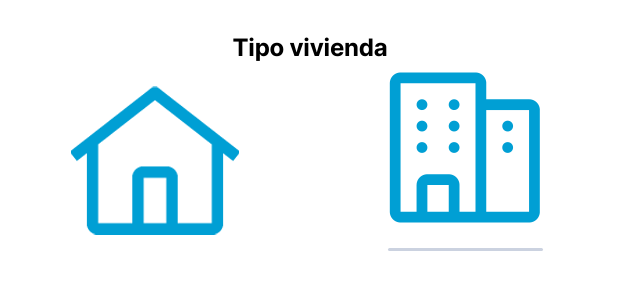
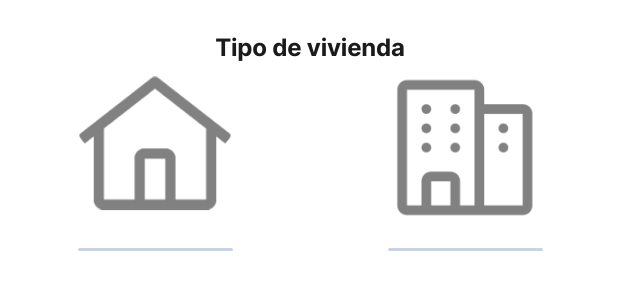
Before and after one commit to InfiniteDesignES/comproinmuebles.com, a React (Vite) app: page /sell in a window 1280 px wide. Shown: the top 300 px of the page, without its empty margins (0-640 px from the left). Built offline with nearby package versions, Linux system fonts and the light colour scheme.

Commit message:
Animaciones tipo vivienda hechos

```diff
--- a/src/components/venderahora/segundo/TipoVivienda.jsx
+++ b/src/components/venderahora/segundo/TipoVivienda.jsx
@@ -1,26 +1,66 @@
+import React, { useState } from 'react';
+
 export default function TipoVivienda() {
+  const [hovers, setHovers] = useState([false, false]);
+  const [selected, setSelected] = useState(null);
+
+  const handleMouseEnter = (index) => {
+    setHovers(hovers.map((hover, i) => (i === index ? true : hover)));
+  };
+
+  const handleMouseLeave = (index) => {
+    setHovers(hovers.map((hover, i) => (i === index ? false : hover)));
+  };
+
+  const handleClick = (index) => {
+    setSelected(index);
+  };
+
   return (
     <div className="tipoVivienda max-w-[620px] w-full md:max-h-[400px] max-h-[500px] h-full bg-[var(--fondo-informacion-vivienda)] rounded-md flex items-center justify-around flex-col py-8">
-      <h3 className="text-2xl font-semibold">Tipo vivienda</h3>
+      <h3 className="text-2xl font-bold text-0">Tipo de vivienda</h3>
       <div className="grid grid-cols-1 md:grid-cols-2 w-full h-full">
         <div className="flex flex-col w-full items-center justify-center">
-          <img
-            src="icons/casa.svg"
-            alt="Icono chalet"
-            className="max-w-[168px] h-[168px] object-contain cursor-pointer"
-          />
-          {/* <p className="text-3xl font-medium text-[var(--azul-secundario)]">Casa</p> */}
-        </div>
-        <div className="flex flex-col w-full items-center justify-center ">
-          <div className="divImagenFormulario">
+          <div
+            className={`divImagenFormulario ${selected !== 0 ? 'colorGrisFormulario' : ''}`}
+            onClick={() => handleClick(0)}
+            onMouseEnter={() => handleMouseEnter(0)}
+            onMouseLeave={() => handleMouseLeave(0)}
+          >
             <img
-              src="icons/piso.svg"
+              src="icons/casa.svg"
               alt="Icono chalet"
-              className="max-w-[168px] h-[168px] w-full object-contain cursor-pointer hoverImagenFormulario"
+              className="max-w-[168px] h-[168px] object-contain cursor-pointer hoverImagenFormulario"
             />
           </div>
 
-          <div className="w-6/12 h-[3px] bg-[var(--color-borde)] my-4 rounded-md hoverDivisorFormulario"></div>
+          <div
+            className={`w-6/12 h-[3px] bg-[var(--color-borde)] my-4 rounded-md hoverDivisorFormulario ${
+              hovers[0] ? 'divDisivorFormulario' : ''
+            }`}
+          ></div>
+          {/* <p className="text-3xl font-medium text-[var(--azul-secundario)]">Piso</p> */}
+        </div>
+        <div className="flex flex-col w-full items-center justify-center">
+          <div
+            className={`divImagenFormulario ${selected !== 1 ? 'colorGrisFormulario' : ''}`}
+            onClick={() => handleClick(1)}
+            onMouseEnter={() => handleMouseEnter(1)}
+            onMouseLeave={() => handleMouseLeave(1)}
+          >
+            <img
+              src="icons/piso.svg"
+              alt="Icono piso"
+              className="max-w-[168px] h-[168px] object-contain cursor-pointer hoverImagenFormulario"
+            />
+
+          </div>
+
+          <div
+            className={`w-6/12 h-[3px] bg-[var(--color-borde)] my-4 rounded-md hoverDivisorFormulario ${
+              hovers[1] ? 'divDisivorFormulario' : ''
+            }`}
+          ></div>
           {/* <p className="text-3xl font-medium text-[var(--azul-secundario)]">Piso</p> */}
         </div>
       </div>
--- a/src/pages/Vender.jsx
+++ b/src/pages/Vender.jsx
@@ -23,7 +23,7 @@ export default function Vender() {
   };
 
   return (
-    <main className="flex justify-center items-center h-screen bg-[url('images/Background.svg')] bg-cover">
+    <main className="flex justify-center items-center h-screen bg-[url('images/Background2.svg')] bg-cover">
       <Header />
       {renderComponent()}
     </main>
--- a/src/styles/Tailwind.css
+++ b/src/styles/Tailwind.css
@@ -28,20 +28,31 @@
 
 @layer components {
   .gradiente {
-    background-image: linear-gradient(135deg, #2CD9FF 0%, #009FD4 100%);
+    background-image: linear-gradient(135deg, #2cd9ff 0%, #009fd4 100%);
   }
 
-  .hoverImagenFormulario:hover + .hoverDivisorFormulario {
-    background-color: #009FD4;
-    transition: all 0.3s;
+ /* //; */
+
+  .divImagenFormulario {
+    transition: all 0.2s;
   }
 
-  .divImagenFormulario:hover{
-    scale: 0.5;
-    transition: all 0.3s;
+  .divImagenFormulario:hover {
+    scale: 1.02;
+    transition: all 0.2s;
   }
 
-  .hoverDivisorFormulario{
-    transition: all 0.3s;
+  .colorGrisFormulario {
+    filter: grayscale(100%);
+    scale: 0.9;
+  }
+
+  .divDisivorFormulario {
+    transition: all 0.1s;
+    background-color: #009fd4!important;
+  }
+
+  .hoverDivisorFormulario {
+    transition: all 0.2s;
   }
 }
--- a/tailwind.config.js
+++ b/tailwind.config.js
@@ -3,7 +3,7 @@ export default {
   content: ['./index.html', './src/**/*.{js,ts,jsx,tsx}'],
   theme: {
     colors: {
-      0: '#000',
+      0: '#1b1b1b',
       '01': '#717D96',
       '02': '#CBD2E0',
       50: '#EFFBFF',
```
Also changed, not shown: public/icons/casa.svg, 1 other file (tests, documents, lock files or other folders).
